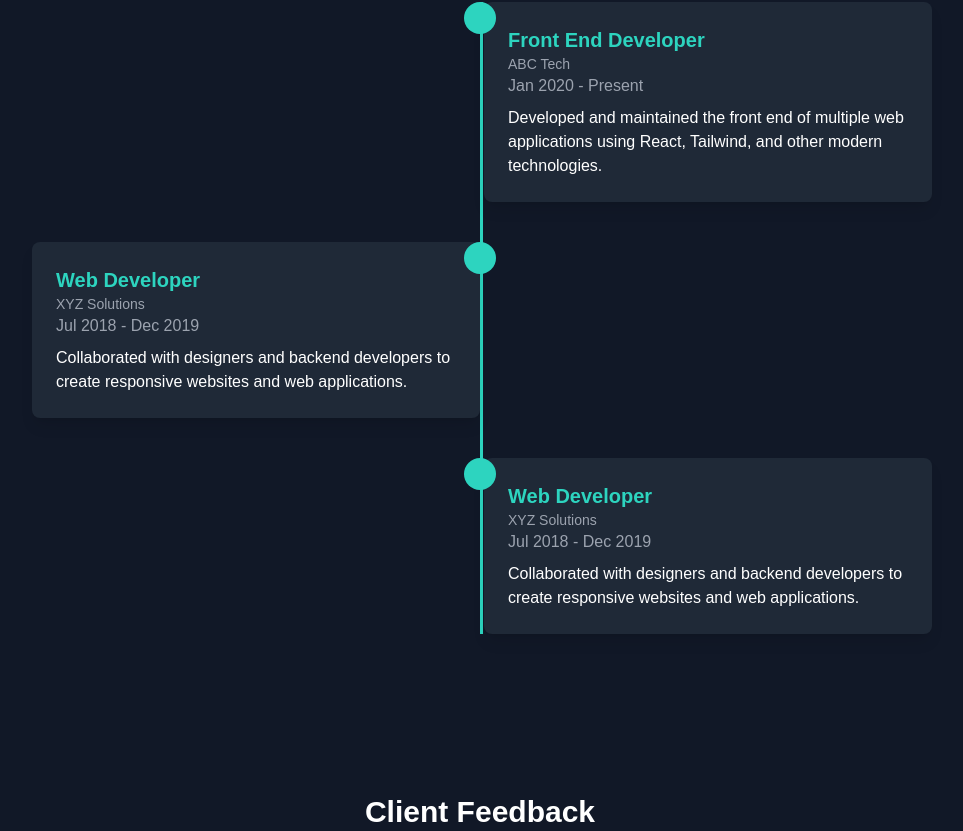
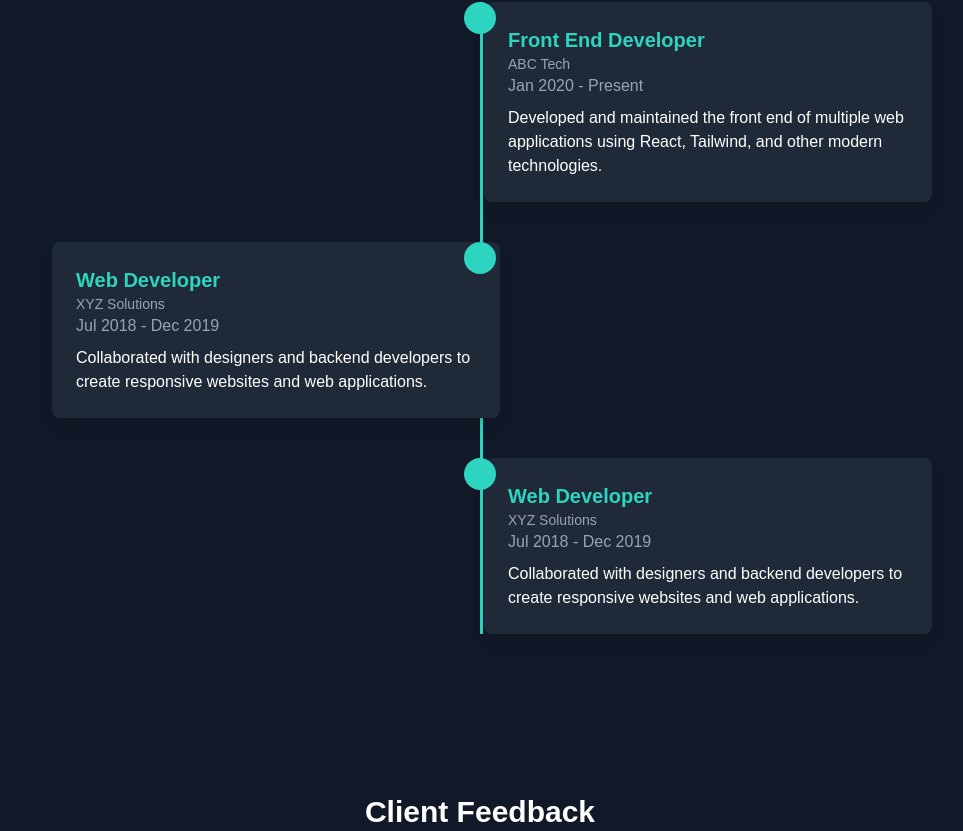
Before and after one commit to Ranagithubrr/next-portfolio, a Next.js app: page / in a window 1280 px wide. Shown: the part 1470-2301 px from the top of the page, without its empty margins (160-1123 px from the left). Built offline with nearby package versions, Linux system fonts and the light colour scheme.

Commit message:
Fix: experience section progess fixed

```diff
--- a/src/components/Experience/Experience.tsx
+++ b/src/components/Experience/Experience.tsx
@@ -19,7 +19,7 @@ const Experience = () => {
                             initial={{ opacity: 0, y: 50 }}
                             animate={{ opacity: 1, y: 0 }}
                             transition={{ duration: 0.5, delay: 0.2 }}
-                            className="absolute w-[3px] bg-teal-400 h-full left-1/2 transform -translate-x-1/2" />
+                            className="absolute w-[3px] bg-teal-400 h-full left:0 lg:left-1/2 transform -translate-x-1/2" />
 
                         {experienceData.map((experience, index) => (
                             <motion.div
@@ -27,16 +27,16 @@ const Experience = () => {
                                 initial={{ opacity: 0, y: 50 }}
                                 animate={{ opacity: 1, y: 0 }}
                                 transition={{ duration: 0.5, delay: index * 0.2 }}
-                                className={`relative flex items-start mb-10 ${index % 2 === 0 ? "flex-row-reverse" : "flex-row"} justify-between`}
+                                className={`relative flex items-start mb-10 ${index % 2 === 0 ? "lg:flex-row-reverse" : "lg:flex-row"} justify-between`}
                             >
-                                <div className={`bg-gray-800 rounded-lg p-6 shadow-lg max-w-md ${index % 2 === 0 ? "-mr-1" : ""}`}>
+                                <div className={`bg-gray-800 rounded-lg p-6 ml-5 shadow-lg max-w-md ${index % 2 === 0 ? "-mr-1" : ""}`}>
                                     <h3 className="text-xl font-semibold text-teal-400">{experience.title}</h3>
                                     <p className="text-sm text-gray-400">{experience.company}</p>
                                     <span className="block text-gray-400 mb-2">{experience.duration}</span>
                                     <p>{experience.description}</p>
                                 </div>
 
-                                <div className="w-8 h-8 bg-teal-400 rounded-full absolute left-1/2 transform -translate-x-1/2"></div>
+                                <div className="w-8 h-8 bg-teal-400 rounded-full absolute left:0 lg:left-1/2 transform -translate-x-1/2"></div>
                             </motion.div>
                         ))}
                     </div>
--- a/src/components/Projects/Projects.tsx
+++ b/src/components/Projects/Projects.tsx
@@ -89,7 +89,7 @@ const FilterableProjects = () => {
                                         >
                                             View Details &rarr;
                                         </a>
-                                        <div className="lg:flex space-x-2 mt-2 lg:mt-0 hidden lg:block">
+                                        <div className="lg:flex space-x-2 mt-2 lg:mt-0 hidden">
                                             <span className="px-3 py-1 text-sm bg-gray-800 text-teal-300 rounded-full">
                                                 React
                                             </span>
```
